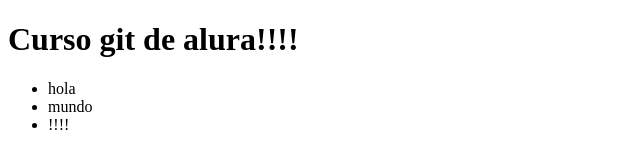
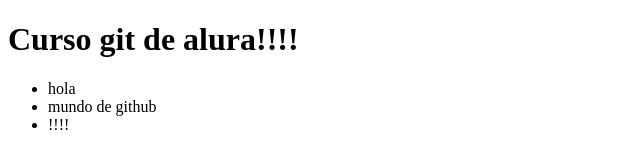
Before and after one commit to HectorFloresLop/curso-git, a plain HTML site: page index.html in a window 1280 px wide. Shown: the full height of the page, 0-640 px from the left. Drawn offline with Linux system fonts and the light colour scheme.

Commit message:
corrigiendo lista

```diff
--- a/index.html
+++ b/index.html
@@ -10,7 +10,7 @@
     <h1>Curso git de alura!!!!</h1>
     <ul>
         <li>hola</li>
-        <li>mundo</li>
+        <li>mundo de github</li>
         <li>!!!!</li>
     </ul>
 </body>
```
